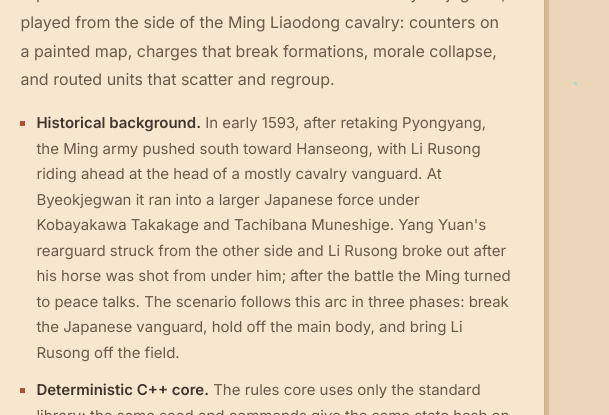
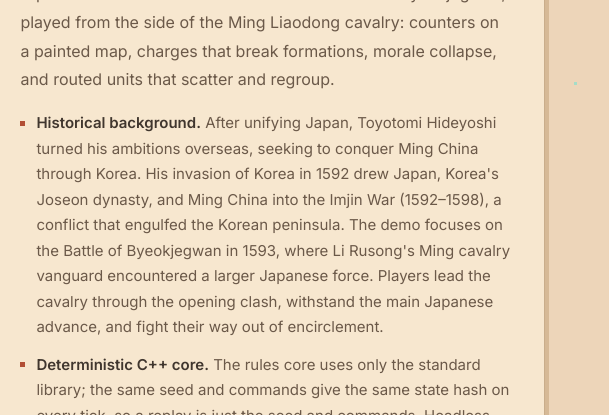
Before and after one commit to QizhouD/qizhoudeng.github.io, a website: page index.html in a window 1280 px wide. Shown: the part 830-1245 px from the top of the page, 671-1280 px from the left. Drawn offline with Linux system fonts and the light colour scheme.

Commit message:
feat(portfolio): broaden the Afterglow historical background

```diff
--- a/index.html
+++ b/index.html
@@ -98,7 +98,7 @@
                         A pausable real-time tactics demo of the Battle of Byeokjegwan, played from the side of the Ming Liaodong cavalry: counters on a painted map, charges that break formations, morale collapse, and routed units that scatter and regroup.
                     </p>
                     <ul class="project-points">
-                        <li><strong>Historical background.</strong> In early 1593, after retaking Pyongyang, the Ming army pushed south toward Hanseong, with Li Rusong riding ahead at the head of a mostly cavalry vanguard. At Byeokjegwan it ran into a larger Japanese force under Kobayakawa Takakage and Tachibana Muneshige. Yang Yuan's rearguard struck from the other side and Li Rusong broke out after his horse was shot from under him; after the battle the Ming turned to peace talks. The scenario follows this arc in three phases: break the Japanese vanguard, hold off the main body, and bring Li Rusong off the field.</li>
+                        <li><strong>Historical background.</strong> After unifying Japan, Toyotomi Hideyoshi turned his ambitions overseas, seeking to conquer Ming China through Korea. His invasion of Korea in 1592 drew Japan, Korea's Joseon dynasty, and Ming China into the Imjin War (1592–1598), a conflict that engulfed the Korean peninsula. The demo focuses on the Battle of Byeokjegwan in 1593, where Li Rusong's Ming cavalry vanguard encountered a larger Japanese force. Players lead the cavalry through the opening clash, withstand the main Japanese advance, and fight their way out of encirclement.</li>
                         <li><strong>Deterministic C++ core.</strong> The rules core uses only the standard library; the same seed and commands give the same state hash on every tick, so a replay is just the seed and commands. Headless batch battles, parity tests against the HTML rules prototype, CI on MSVC and GCC 13 with warnings as errors, and an in-game debug panel with single-step, replay save/load, state hash, and simulation/render timings.</li>
                         <li><strong>Built with coding agents.</strong> The game grew out of the C++/SFML framework from my MSc project <a href="https://github.com/QizhouD/2D-action-game" target="_blank" rel="noopener">Dwarf &amp; Fire</a>, and I developed it from there together with coding agents. The work is split into about 30 task cards with acceptance criteria; agents implement each card as a pull request, which I review and accept against the tests and screenshots.</li>
                     </ul>
```
